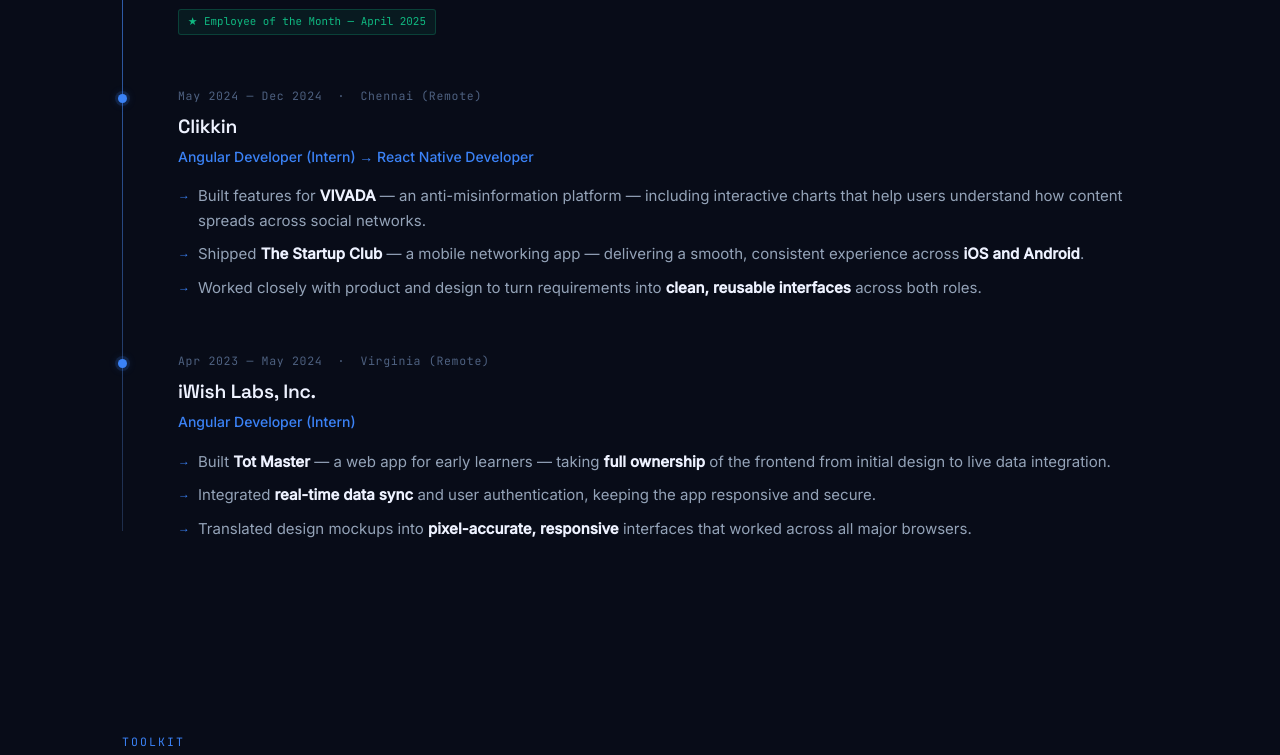
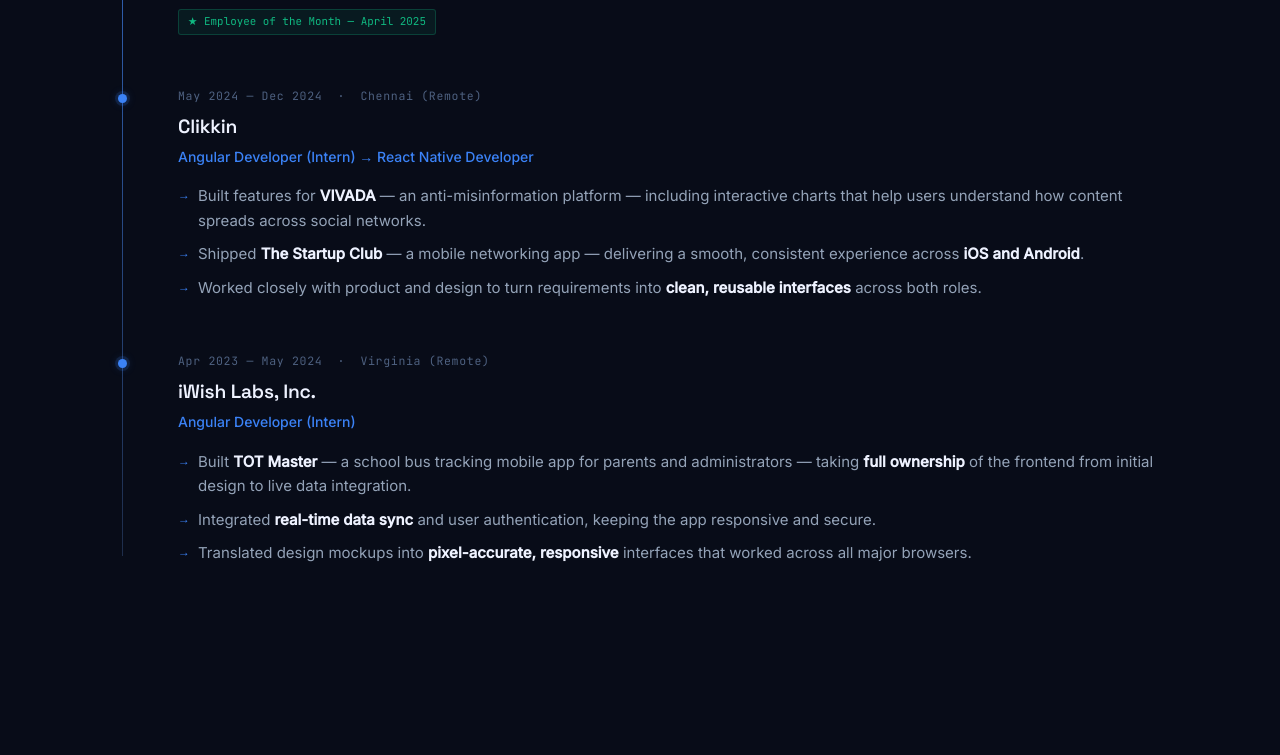
Before and after one commit to Av1nag/portfolio, a plain HTML site: page index.html in a window 1280 px wide. Shown: the part 2361-3116 px from the top of the page. Drawn offline with Linux system fonts and the light colour scheme.

Commit message:
Update resume and iWish Labs Inc exp details in portfolio

```diff
--- a/index.html
+++ b/index.html
@@ -943,7 +943,7 @@
       <p class="tl-company">iWish Labs, Inc.</p>
       <p class="tl-role">Angular Developer (Intern)</p>
       <ul class="tl-bullets">
-        <li>Built <strong>Tot Master</strong> — a web app for early learners — taking <strong>full ownership</strong> of the frontend from initial design to live data integration.</li>
+        <li>Built <strong>TOT Master</strong> — a school bus tracking mobile app for parents and administrators — taking <strong>full ownership</strong> of the frontend from initial design to live data integration.</li>
         <li>Integrated <strong>real-time data sync</strong> and user authentication, keeping the app responsive and secure.</li>
         <li>Translated design mockups into <strong>pixel-accurate, responsive</strong> interfaces that worked across all major browsers.</li>
       </ul>
```
Also changed, not shown: 1 other file.
